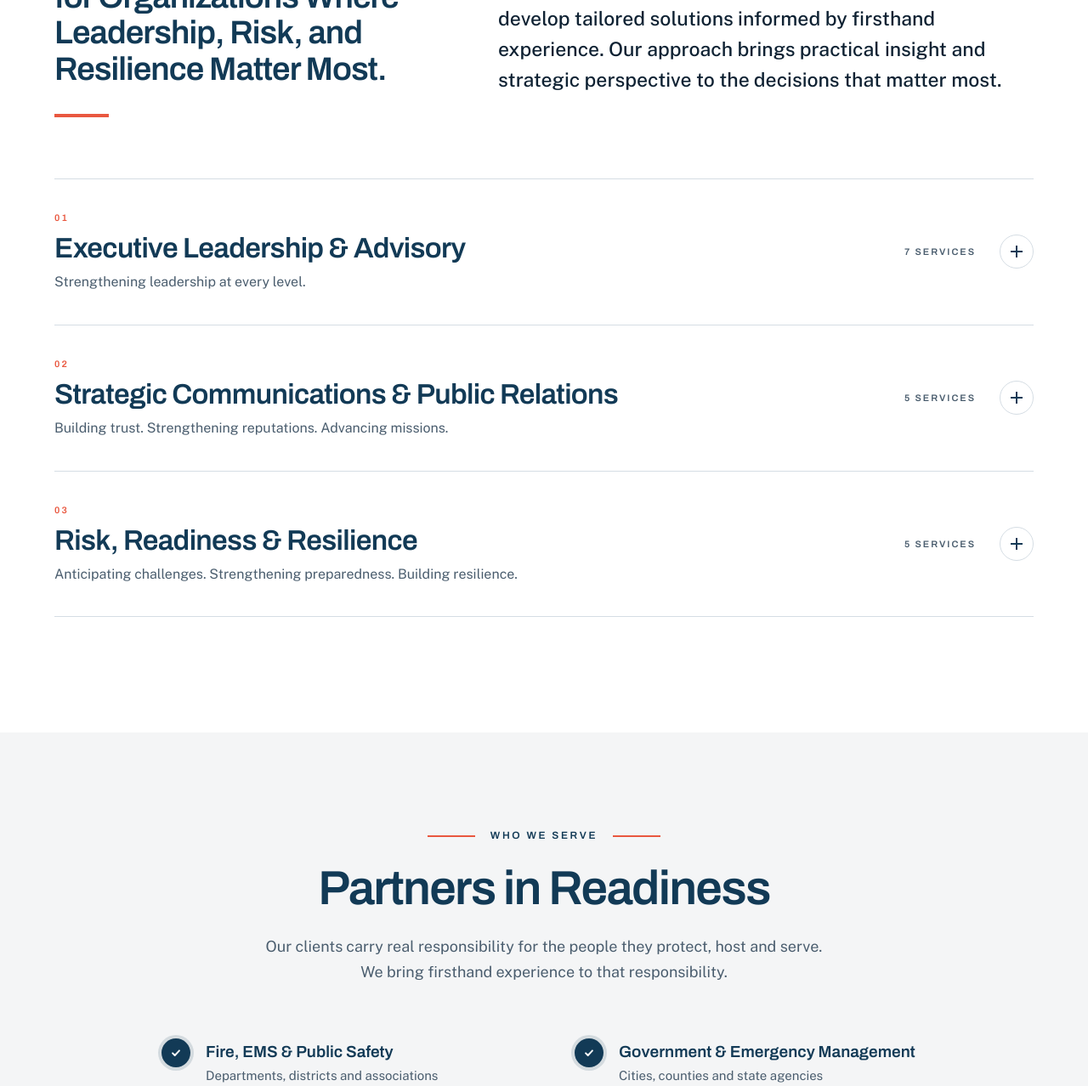
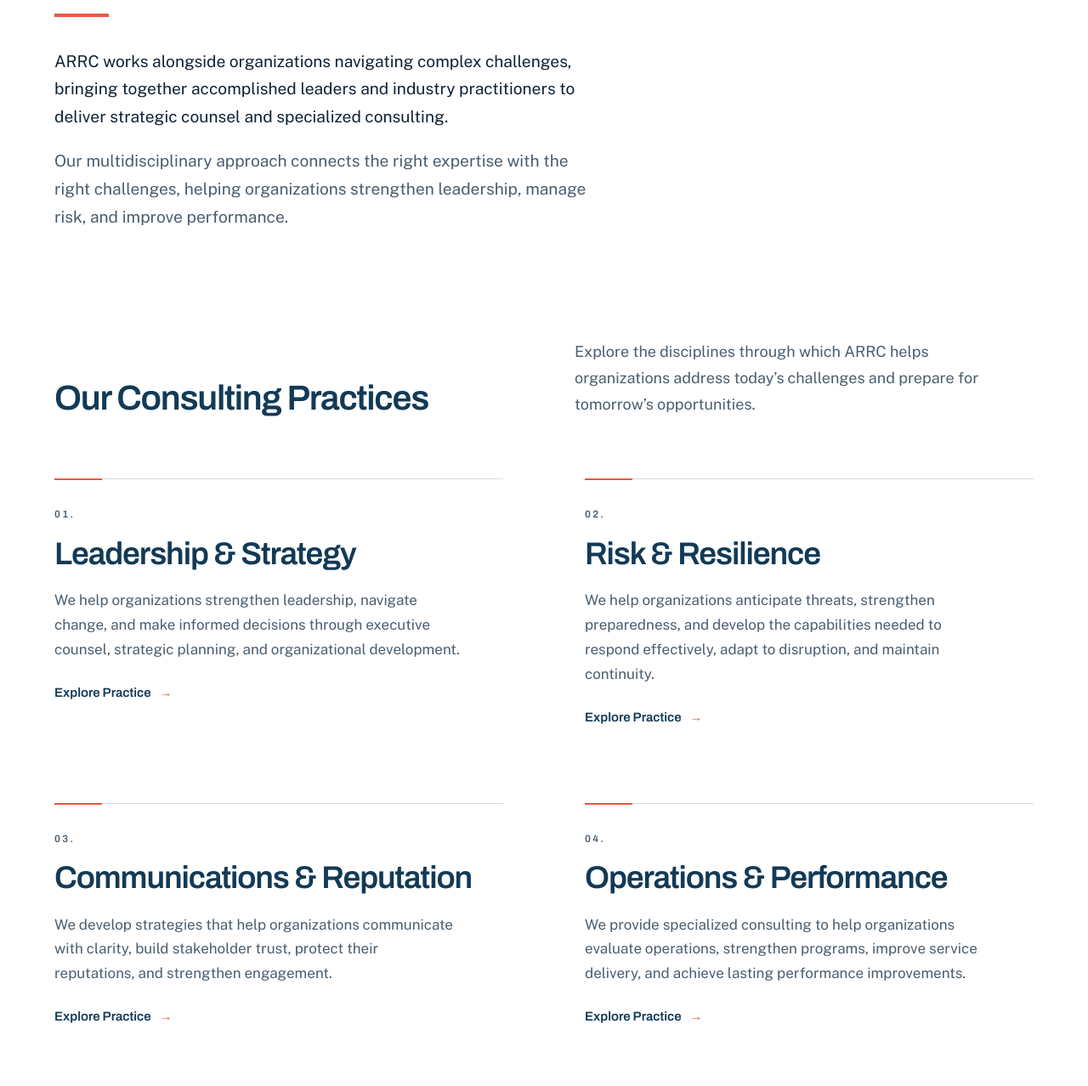
Before and after one commit to hsojatkinson/arrc-website, a plain HTML site: page services.html in a window 1280 px wide. Shown: the part 699-1977 px from the top of the page at 85% size. Drawn offline with nearby package versions, Linux system fonts and the light colour scheme.

Commit message:
Services: redesign around four consulting practices, new intro and closing CTA (draft)
Co-Authored-By: Claude Opus 5.5 <noreply@anthropic.com>
Claude-Session: https://claude.ai/code/session_01UpzpEZnXMYZxrr87v8XkbN

```diff
--- a/services.html
+++ b/services.html
@@ -326,6 +326,61 @@ footer .wrap{padding-block:64px 40px}
 .menu-open .mast{background:var(--navy-deep);-webkit-backdrop-filter:none;backdrop-filter:none;border-bottom-color:rgba(255,255,255,.08)}
 .mast>.wrap{position:relative;z-index:9}
 @media (max-width:960px){.menu-btn{display:block}.mast .nav{display:none}}
+
+/* ===== Services page (practices layout) ===== */
+.svc-hero{min-height:clamp(380px,32vw,500px)}
+.svc-hero .wrap{padding-block:180px 72px}
+.hero-sub{margin:22px 0 0;max-width:34ch;font-family:var(--display);font-weight:500;font-size:clamp(19px,1.7vw,24px);line-height:1.4;letter-spacing:-0.01em;color:rgba(255,255,255,.9);text-wrap:balance}
+
+.svc-intro{padding-block:120px 32px}
+.svc-intro h2{font-size:clamp(34px,4vw,56px);letter-spacing:-0.035em;line-height:1.05;color:var(--head);max-width:16ch}
+.svc-intro h2::after{content:"";display:block;width:64px;height:4px;background:var(--coral);margin-top:32px}
+.svc-intro-body{margin-top:36px;max-width:62ch;display:grid;gap:20px}
+.svc-intro-body p{margin:0;font-size:clamp(18px,1.5vw,20px);line-height:1.7;color:var(--fg-soft)}
+.svc-intro-body p:first-child{color:var(--fg)}
+
+.practices{padding-block:96px 136px}
+.practices-head{display:grid;grid-template-columns:minmax(0,6fr) minmax(0,6fr);gap:72px;align-items:end}
+.practices-head h2{font-size:clamp(30px,3.2vw,44px);letter-spacing:-0.03em;line-height:1.08;color:var(--head)}
+.practices-head p{margin:0;font-size:18px;line-height:1.7;color:var(--fg-soft);max-width:48ch}
+.practice-grid{display:grid;grid-template-columns:repeat(2,minmax(0,1fr));column-gap:96px;row-gap:88px;margin-top:72px}
+.practice{position:relative;padding-top:32px;border-top:1px solid var(--line);scroll-margin-top:110px;min-width:0}
+.practice::before{content:"";position:absolute;left:0;top:-1px;width:56px;height:2px;background:var(--coral);transition:width .35s ease}
+.practice:hover::before{width:112px}
+.practice-num{display:block;font-family:var(--display);font-stretch:118%;font-weight:600;font-size:12px;letter-spacing:.2em;color:var(--fg-soft)}
+.practice h3{margin-top:16px;font-size:clamp(28px,2.9vw,40px);font-weight:600;letter-spacing:-0.03em;line-height:1.08;color:var(--head)}
+.practice h3 a{color:inherit;text-decoration:none}
+.practice p{margin-top:20px;font-size:17px;line-height:1.7;color:var(--fg-soft);max-width:46ch}
+.practice-link{display:inline-flex;align-items:center;gap:10px;margin-top:24px;font-family:var(--display);font-weight:600;font-size:15px;color:var(--head);text-decoration:none}
+.practice-link .arr{color:var(--coral);transition:transform .2s}
+.practice-link[href]:hover .arr{transform:translateX(4px)}
+.practice h3 a[href]:hover{color:var(--coral)}
+.practice a:not([href]){cursor:default}
+
+/* Closing CTA (matches homepage) */
+.close{position:relative;overflow:hidden;background:var(--navy);color:#fff;padding-block:112px}
+.close::after{content:"";position:absolute;inset:0 0 0 40%;background:repeating-linear-gradient(118deg,rgba(255,255,255,.06) 0 1px,transparent 1px 16px),linear-gradient(90deg,transparent,rgba(43,90,128,.5));-webkit-mask-image:linear-gradient(90deg,transparent,#000 75%);mask-image:linear-gradient(90deg,transparent,#000 75%);pointer-events:none}
+.close .wrap{position:relative;z-index:1;display:grid;grid-template-columns:minmax(0,7fr) minmax(0,5fr);column-gap:72px;align-items:center}
+.close h2{margin:0;font-size:clamp(44px,5.8vw,84px);letter-spacing:-0.045em;line-height:1;max-width:14ch;color:#fff}
+.close h2 em{display:block;font-style:normal;color:var(--coral)}
+.close-side{justify-self:end;width:100%;max-width:400px;padding:28px 30px 30px;background:rgba(8,26,40,.4);border:1px solid rgba(255,255,255,.12);border-top:2px solid var(--coral);display:grid;gap:22px;justify-items:start}
+.close-side p{margin:0;font-size:17px;line-height:1.6;color:rgba(255,255,255,.88)}
+.close-side .btn{padding:14px 22px;font-size:14px}
+.close-side .arr{transition:transform .2s}
+.close-side .btn:hover .arr{transform:translateX(4px)}
+
+@media (max-width:960px){
+  .svc-hero{min-height:0}
+  .svc-hero .wrap{padding-block:140px 56px}
+  .svc-intro{padding-block:72px 16px}
+  .svc-intro-body{margin-top:28px}
+  .practices{padding-block:64px 88px}
+  .practices-head{grid-template-columns:1fr;gap:20px}
+  .practice-grid{grid-template-columns:1fr;row-gap:56px;margin-top:48px}
+  .close{padding-block:88px}
+  .close .wrap{grid-template-columns:1fr;row-gap:40px}
+  .close-side{justify-self:start;max-width:none;padding:24px 22px 26px}
+}
 </style>
 </head>
 <body>
@@ -351,75 +406,55 @@ footer .wrap{padding-block:64px 40px}
 </header>
 
 <main id="top">
-  <section class="page-hero">
+  <section class="page-hero svc-hero">
     <div class="hero-photo" role="img" aria-label="A firefighter watching a wildfire burn along a highway guardrail"></div>
     <div class="wrap">
       <h1 class="reveal">Our Services<em>.</em></h1>
+      <p class="hero-sub reveal">Specialized Consulting for Organizations Where Leadership, Risk, and Resilience Matter Most.</p>
     </div>
   </section>
 
-  <section class="segments">
+  <section class="svc-intro">
     <div class="wrap">
-      <div class="seg-intro">
-      <aside class="seg-side">
-        <h2 class="seg-lede">Specialized Consulting for Organizations Where Leadership, Risk, and Resilience Matter Most.</h2>
-      </aside>
-      <p class="seg-sub">We work alongside public safety agencies, aviation organizations, and other high-responsibility industries to develop tailored solutions informed by firsthand experience. Our approach brings practical insight and strategic perspective to the decisions that matter most.</p>
+      <h2>Expertise That Makes a Difference.</h2>
+      <div class="svc-intro-body">
+        <p>ARRC works alongside organizations navigating complex challenges, bringing together accomplished leaders and industry practitioners to deliver strategic counsel and specialized consulting.</p>
+        <p>Our multidisciplinary approach connects the right expertise with the right challenges, helping organizations strengthen leadership, manage risk, and improve performance.</p>
       </div>
-      <div class="accordion">
-        <details class="acc" id="leadership">
-          <summary>
-            <span class="acc-title"><span class="acc-num">01</span><span class="acc-name">Executive Leadership &amp; Advisory</span><span class="acc-tag">Strengthening leadership at every level.</span></span>
-            <span class="acc-count">7 services</span>
-            <span class="acc-icon" aria-hidden="true"></span>
-          </summary>
-          <div class="acc-body">
-            <p class="acc-desc">Senior counsel for leaders navigating organizational change, succession and high-stakes decisions, grounded in firsthand executive experience in public safety and aviation.</p>
-            <ul class="svc-list">
-            <li><h4>Senior Leadership Advisory &amp; Executive Coaching</h4><p>Confidential counsel for chiefs, directors and executive teams facing high-stakes decisions.</p></li>
-            <li><h4>Organizational Assessments &amp; Strategic Planning</h4><p>Independent review of structure, operations and performance, with a practical plan to move forward.</p></li>
-            <li><h4>Succession Planning &amp; Leadership Transitions</h4><p>Preparing the next generation of leaders and preserving institutional knowledge.</p></li>
-            <li><h4>Fire &amp; EMS Program Development</h4><p>Building, evaluating and strengthening fire and EMS programs, including accreditation readiness.</p></li>
-            <li><h4>Grant Strategy, Writing &amp; Administration</h4><p>Identifying funding, preparing competitive applications and managing awards.</p></li>
-            <li><h4>Capital Projects, Station Design &amp; Fleet</h4><p>Guidance on station construction, capital improvement and apparatus planning.</p></li>
-            <li><h4>Expert Witness &amp; Litigation Support</h4><p>Case review, written opinions and testimony on fire service operations, EMS standard of care, evacuation and emergency planning.</p></li>
-            </ul>
-          </div>
-        </details>
-        <details class="acc" id="communications">
-          <summary>
-            <span class="acc-title"><span class="acc-num">02</span><span class="acc-name">Strategic Communications &amp; Public Relations</span><span class="acc-tag">Building trust. Strengthening reputations. Advancing missions.</span></span>
-            <span class="acc-count">5 services</span>
-            <span class="acc-icon" aria-hidden="true"></span>
-          </summary>
-          <div class="acc-body">
-            <p class="acc-desc">Protecting public trust before, during and after a crisis through strategic communications, reputation management and public affairs.</p>
-            <ul class="svc-list">
-            <li><h4>Crisis Communications Planning &amp; Response</h4><p>Plans, protocols and counsel so leaders communicate clearly when it matters most.</p></li>
-            <li><h4>Reputation Management &amp; Public Affairs</h4><p>Protecting public trust and building relationships with officials, partners and the community.</p></li>
-            <li><h4>Executive Communications &amp; Media Preparation</h4><p>Messaging, briefings and media training for leaders who speak for their organization.</p></li>
-            <li><h4>Stakeholder &amp; Community Engagement</h4><p>Structured outreach to the people your decisions affect.</p></li>
-            <li><h4>Public Education &amp; Awareness Campaigns</h4><p>Campaigns that inform the public and support safety and preparedness goals.</p></li>
-            </ul>
-          </div>
-        </details>
-        <details class="acc" id="resilience">
-          <summary>
-            <span class="acc-title"><span class="acc-num">03</span><span class="acc-name">Risk, Readiness &amp; Resilience</span><span class="acc-tag">Anticipating challenges. Strengthening preparedness. Building resilience.</span></span>
-            <span class="acc-count">5 services</span>
-            <span class="acc-icon" aria-hidden="true"></span>
-          </summary>
-          <div class="acc-body">
-            <p class="acc-desc">Identifying vulnerabilities, strengthening preparedness and building the capacity organizations need to anticipate, absorb and recover from disruption.</p>
-            <ul class="svc-list">
-            <li><h4>Emergency Response Plans</h4><p>Development, gap analysis against national and state standards, and annual updates.</p></li>
-            <li><h4>Tabletop Exercises</h4><p>Scenario-based exercises built on the Incident Command System, with after-action reports and corrective action plans.</p></li>
-            <li><h4>Incident Command &amp; Evacuation Training</h4><p>Preparing staff to operate within the Incident Command System and carry out evacuations.</p></li>
-            <li><h4>Wildland-Urban Interface Resilience</h4><p>Risk assessment and preparedness planning for communities, developments and associations at the wildland edge.</p></li>
-            <li><h4>Event &amp; Venue Emergency Planning</h4><p>Safety and emergency planning for large events and high-occupancy venues.</p></li>
-            </ul>
-          </div>
-        </details>
+    </div>
+  </section>
+
+  <section class="practices" id="practices">
+    <div class="wrap">
+      <div class="practices-head">
+        <h2>Our Consulting Practices</h2>
+        <p>Explore the disciplines through which ARRC helps organizations address today&rsquo;s challenges and prepare for tomorrow&rsquo;s opportunities.</p>
+      </div>
+      <div class="practice-grid">
+        <article class="practice" id="leadership">
+          <span class="practice-num">01.</span>
+          <h3><a class="practice-title" data-page="practices/leadership-strategy.html">Leadership &amp; Strategy</a></h3>
+          <p>We help organizations strengthen leadership, navigate change, and make informed decisions through executive counsel, strategic planning, and organizational development.</p>
+          <a class="practice-link" data-page="practices/leadership-strategy.html">Explore Practice <span class="arr" aria-hidden="true">&rarr;</span></a>
+        </article>
+        <article class="practice" id="resilience">
+          <span class="practice-num">02.</span>
+          <h3><a class="practice-title" data-page="practices/risk-resilience.html">Risk &amp; Resilience</a></h3>
+          <p>We help organizations anticipate threats, strengthen preparedness, and develop the capabilities needed to respond effectively, adapt to disruption, and maintain continuity.</p>
+          <a class="practice-link" data-page="practices/risk-resilience.html">Explore Practice <span class="arr" aria-hidden="true">&rarr;</span></a>
+        </article>
+        <article class="practice" id="communications">
+          <span class="practice-num">03.</span>
+          <h3><a class="practice-title" data-page="practices/communications-reputation.html">Communications &amp; Reputation</a></h3>
+          <p>We develop strategies that help organizations communicate with clarity, build stakeholder trust, protect their reputations, and strengthen engagement.</p>
+          <a class="practice-link" data-page="practices/communications-reputation.html">Explore Practice <span class="arr" aria-hidden="true">&rarr;</span></a>
+        </article>
+        <article class="practice" id="operations">
+          <span class="practice-num">04.</span>
+          <h3><a class="practice-title" data-page="practices/operations-performance.html">Operations &amp; Performance</a></h3>
+          <p>We provide specialized consulting to help organizations evaluate operations, strengthen programs, improve service delivery, and achieve lasting performance improvements.</p>
+          <a class="practice-link" data-page="practices/operations-performance.html">Explore Practice <span class="arr" aria-hidden="true">&rarr;</span></a>
+        </article>
       </div>
     </div>
   </section>
@@ -444,10 +479,13 @@ footer .wrap{padding-block:64px 40px}
     </div>
   </section>
 
-  <section class="closer">
+  <section class="close">
     <div class="wrap">
-      <p>Experience that has been tested.<br><em>Ready when you need it.</em></p>
-      <a class="btn btn-solid" href="contact.html">Start a Conversation</a>
+      <h2>Let&rsquo;s Address <em>What&rsquo;s Next.</em></h2>
+      <div class="close-side">
+        <p>Your challenges are unique. So is our approach. Let&rsquo;s find the right way forward together.</p>
+        <a class="btn btn-solid btn-lg" href="contact.html">Let&rsquo;s Connect <span class="arr" aria-hidden="true">&rarr;</span></a>
+      </div>
     </div>
   </section>
 </main>
@@ -467,10 +505,6 @@ function u(){var c=window.scrollY>40;if(c!==on){on=c;m.classList.toggle('compact
 window.addEventListener('scroll',u,{passive:true});u();})();
 </script>
 <script>
-(function(){function openHash(){var id=location.hash.slice(1);if(!id)return;var d=document.getElementById(id);if(d&&d.tagName==='DETAILS'){d.open=true;}}
-window.addEventListener('hashchange',openHash);openHash();})();
-</script>
-<script>
 (function(){var b=document.querySelector('.menu-btn');if(!b)return;var d=document.documentElement;
 function set(o){d.classList.toggle('menu-open',o);b.setAttribute('aria-expanded',o?'true':'false');b.setAttribute('aria-label',o?'Close menu':'Open menu');}
 b.addEventListener('click',function(){set(!d.classList.contains('menu-open'));});
```
